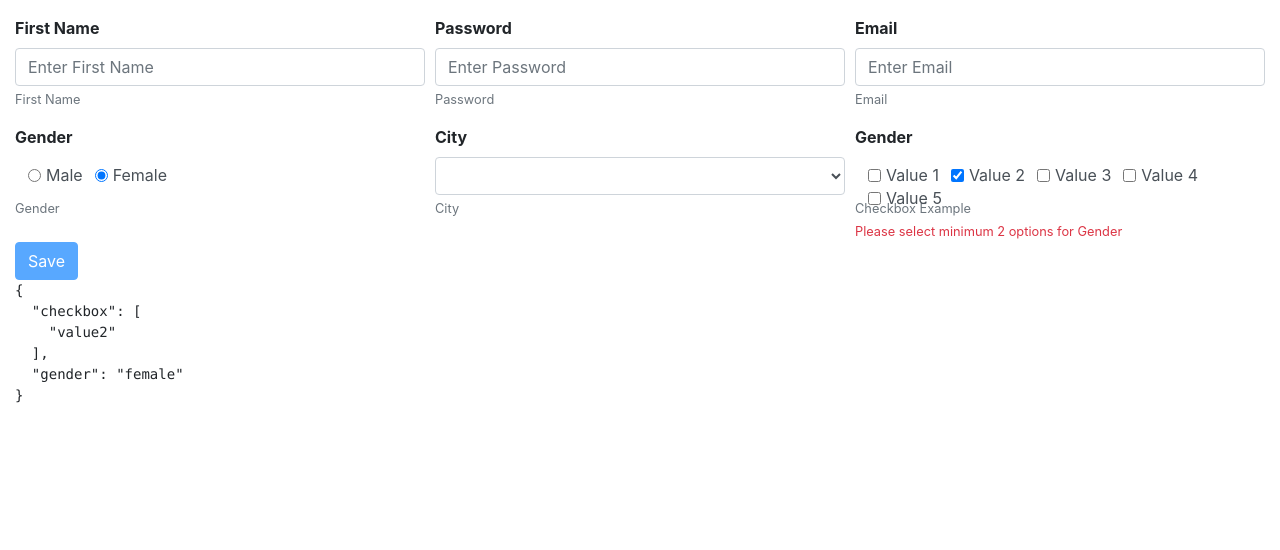
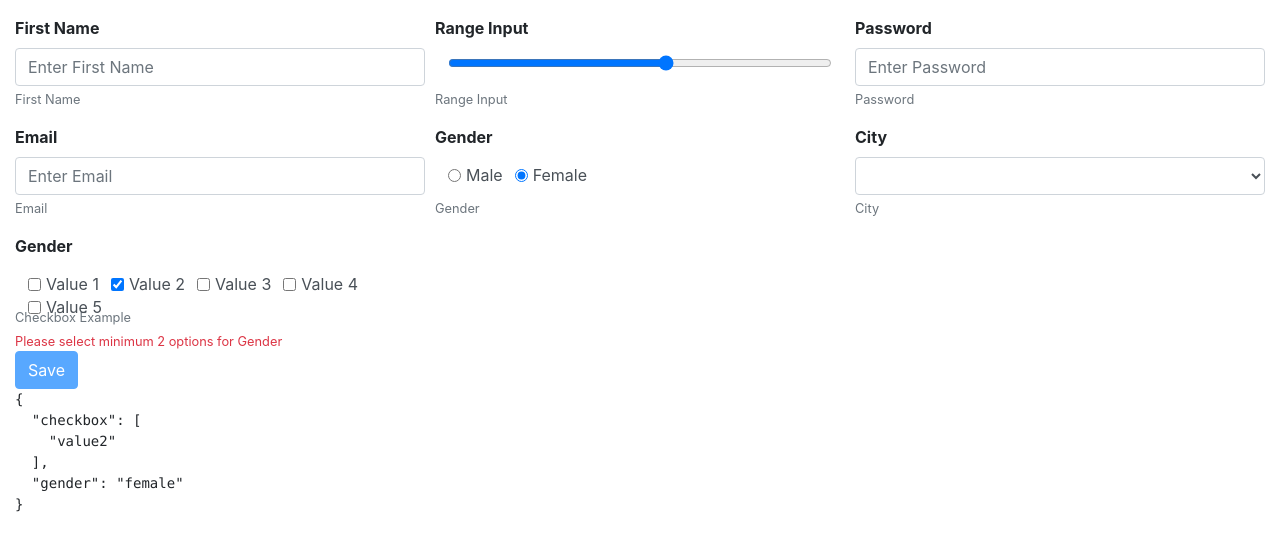
Before and after one commit to vamseeuxd/dynamic-form, an Angular app: page / in a window 1280 px wide. Shown: the top 550 px of the page. Built offline with nearby package versions, Linux system fonts and the light colour scheme.

Commit message:
Added Range Input

```diff
--- a/src/app/dynamic-form/dynamic-form.component.html
+++ b/src/app/dynamic-form/dynamic-form.component.html
@@ -32,6 +32,37 @@
             </small>
             <small class="form-text text-danger"
                    *ngIf="isValidationError(dynamicForm, option, 'maxlength')">
+              Please Provide Minimum {{option.min}} charters for {{option.label}}
+            </small>
+            <small *ngIf="isValidationError(dynamicForm, option, 'pattern')"
+                   class="form-text text-danger">
+              Please Provide Pattern for {{option.label}}
+            </small>
+       </span>
+
+        <!--  ************************************* Range ************************************* -->
+       <span *ngSwitchCase="'range'">
+            <div class="form-control"
+                 style="background-color: transparent;border: 1px solid transparent;border-radius: 0px;line-height: 1.4;">
+               <input [(ngModel)]="data[option.name]"
+                      [max]="option.max"
+                      [min]="option.min"
+                      [name]="option.name"
+                      class="form-control-range"
+                      type="range">
+            </div>
+
+            <small class="form-text text-muted">{{option.desc}}</small>
+            <small *ngIf="isValidationError(dynamicForm, option, 'required')"
+                   class="form-text text-danger">
+              Please Provide {{option.label}}
+            </small>
+            <small *ngIf="isValidationError(dynamicForm, option, 'minlength')"
+                   class="form-text text-danger">
+              Please Provide Minimum {{option.min}} charters for {{option.label}}
+            </small>
+            <small *ngIf="isValidationError(dynamicForm, option, 'maxlength')"
+                   class="form-text text-danger">
               Please Provide Minimum {{option.min}} charters for {{option.label}}
             </small>
             <small *ngIf="isValidationError(dynamicForm, option, 'pattern')"
--- a/src/app/dynamic-form/dynamic-form.component.ts
+++ b/src/app/dynamic-form/dynamic-form.component.ts
@@ -14,6 +14,16 @@ export class DynamicFormComponent implements OnInit {
       type: 'text',
       label: 'First Name',
       name: 'firstName',
+      size: '4',
+      min: 3,
+      max: 10,
+    },
+    {
+      desc: 'Range Input',
+      required: true,
+      type: 'range',
+      label: 'Range Input',
+      name: 'rangeInput',
       size: '4',
       min: 3,
       max: 10,
```
